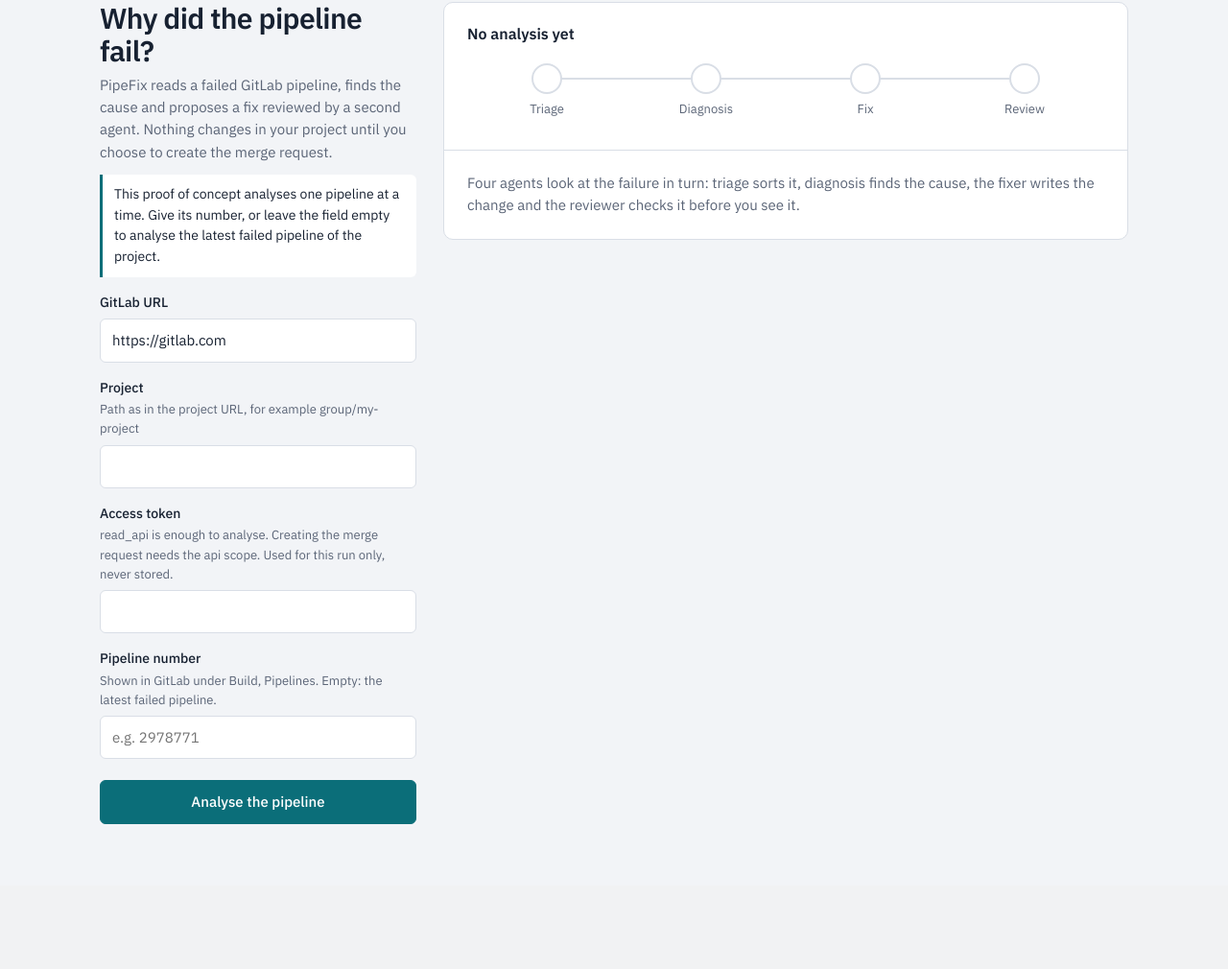
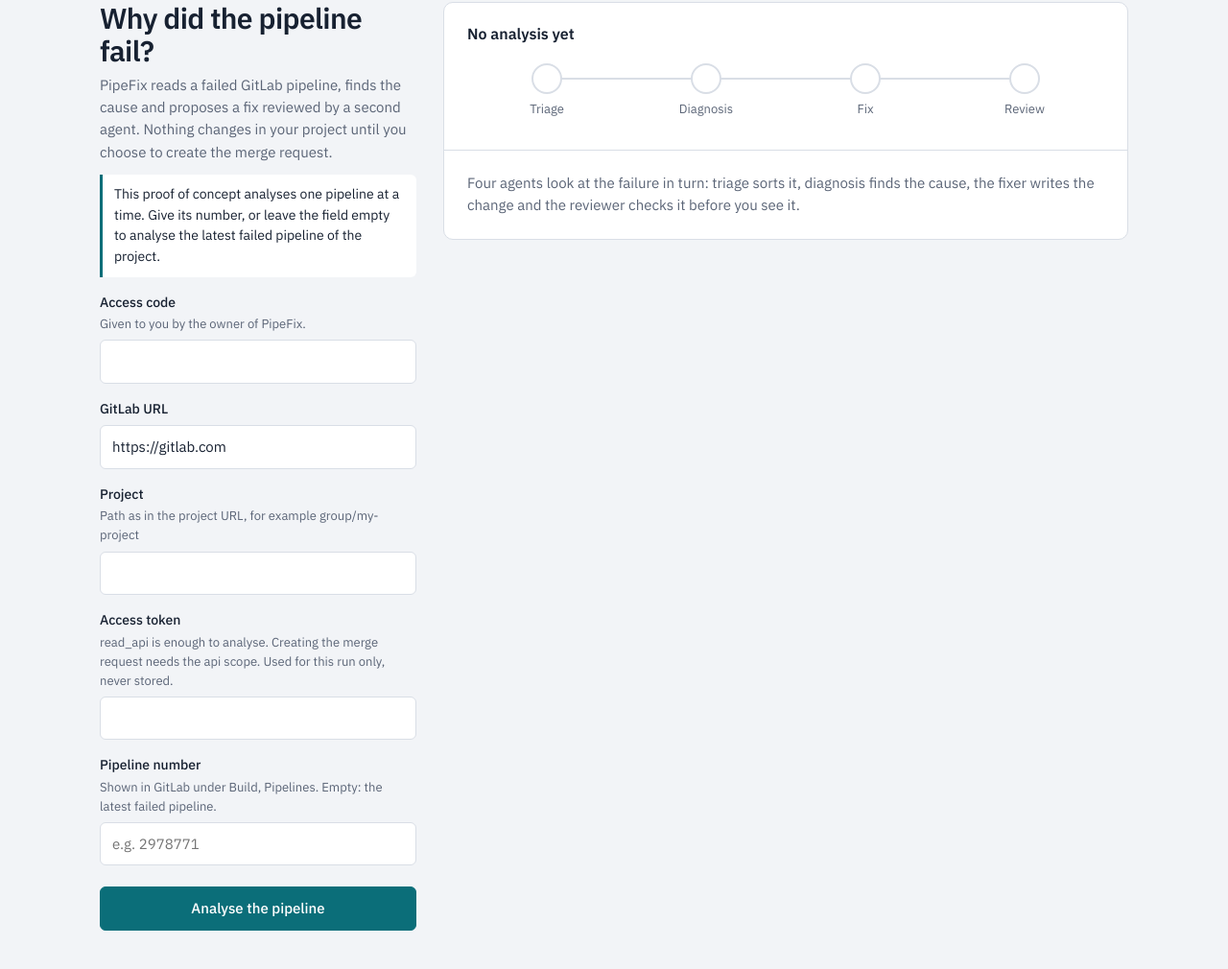
Before and after one commit to Galaxya-AI/Pipefix-api, a Flask app: page / in a window 1280 px wide. Shown: the part 87-1097 px from the top of the page at 96% size. Before the commit the page ends 946 px from the top, so only its background shows below. Run offline with Flask 3, Linux system fonts and the light colour scheme; parts of the project's set-up code (start-up, migrations or seed data) failed here and were passed over.

Commit message:
Require an access code on the web page

```diff
--- a/app.py
+++ b/app.py
@@ -24,6 +24,7 @@ import atexit
 import hashlib
 import hmac
 import os
+from pathlib import Path
 from typing import Any
 
 from flask import Flask, Response, abort, jsonify, render_template, request
@@ -42,6 +43,10 @@ API_PORT = int(os.getenv("API_PORT", "8000"))
 
 # Pipelines of these branches are ignored: they are the system's own fix branches
 FIX_BRANCH_PREFIX = os.getenv("FIX_BRANCH_PREFIX", "auto-fix/")
+
+# One "name:code" per line, given by the owner to each visitor of the web page. In OpenShift it is a mounted
+# secret: edited in the console, the file changes without a restart, so it is read again at each new run.
+ACCESS_CODES_FILE = os.getenv("ACCESS_CODES_FILE", "/etc/pipefix/access-codes")
 
 app = Flask(__name__)
 
@@ -204,6 +209,19 @@ web_owners: dict[str, tuple[str, str]] = {}
 STAGES = ("triage", "diagnosis", "fixer", "reviewer")
 
 
+def access_owner(code: str) -> str | None:
+    """Return the name of the visitor who holds this access code, or None (no file: nobody)."""
+    try:
+        lines = Path(ACCESS_CODES_FILE).read_text(encoding="utf-8").splitlines()
+    except OSError:
+        return None
+    for line in lines:
+        name, _, expected = line.strip().partition(":")
+        if name and expected and hmac.compare_digest(code.encode(), expected.encode()):
+            return name
+    return None
+
+
 def token_hash(token: str) -> str:
     return hashlib.sha256(token.encode()).hexdigest()
 
@@ -248,6 +266,9 @@ def create_web_run() -> tuple[Response, int]:
     gitlab_token = str(body.get("gitlab_token", "")).strip()
     project = str(body.get("project", "")).strip()
     pipeline_id = body.get("pipeline_id")
+    visitor = access_owner(str(body.get("access_code", "")).strip())
+    if visitor is None:
+        abort(403, description="Unknown access code. Ask the owner of PipeFix for one.")
     if not gitlab_token or not project:
         abort(400, description="The GitLab token and the project are required.")
     if not gitlab_url.startswith("https://"):
@@ -261,6 +282,8 @@ def create_web_run() -> tuple[Response, int]:
     launcher = ThreadLauncher(build_user_run_function(gitlab_url, gitlab_token, services.tools), services.store)
     run_id = launcher.launch(project, pipeline_id, dry_run=True)
     web_owners[run_id] = (gitlab_url, token_hash(gitlab_token))
+    # The name only, never the code.
+    RunJournal(services.store.runs_dir, run_id, verbose=False).log("web", "visitor", {"name": visitor})
     return jsonify({"run_id": run_id}), 202
 
 
--- a/templates/index.html
+++ b/templates/index.html
@@ -125,6 +125,9 @@
     <p class="note">This proof of concept analyses one pipeline at a time. Give its number, or leave the field
       empty to analyse the latest failed pipeline of the project.</p>
     <form id="form">
+      <label for="access">Access code
+        <span class="help">Given to you by the owner of PipeFix.</span></label>
+      <input id="access" type="password" autocomplete="off" required>
       <label for="url">GitLab URL</label>
       <input id="url" value="https://gitlab.com" required>
       <label for="project">Project
@@ -194,7 +197,12 @@ $("form").addEventListener("submit", async (event) => {
   event.preventDefault();
   hide("form-error"); hide("result"); hide("published"); hide("publish-error");
   token = $("token").value.trim();
-  const body = { gitlab_url: $("url").value.trim(), gitlab_token: token, project: $("project").value.trim() };
+  const body = {
+    access_code: $("access").value.trim(),
+    gitlab_url: $("url").value.trim(),
+    gitlab_token: token,
+    project: $("project").value.trim(),
+  };
   const pipeline = $("pipeline").value.trim();
   if (pipeline) body.pipeline_id = Number(pipeline);
   $("start").disabled = true;
```
Also changed, not shown: openshift/deployment.yaml (+7 -0 lines), README.md.
